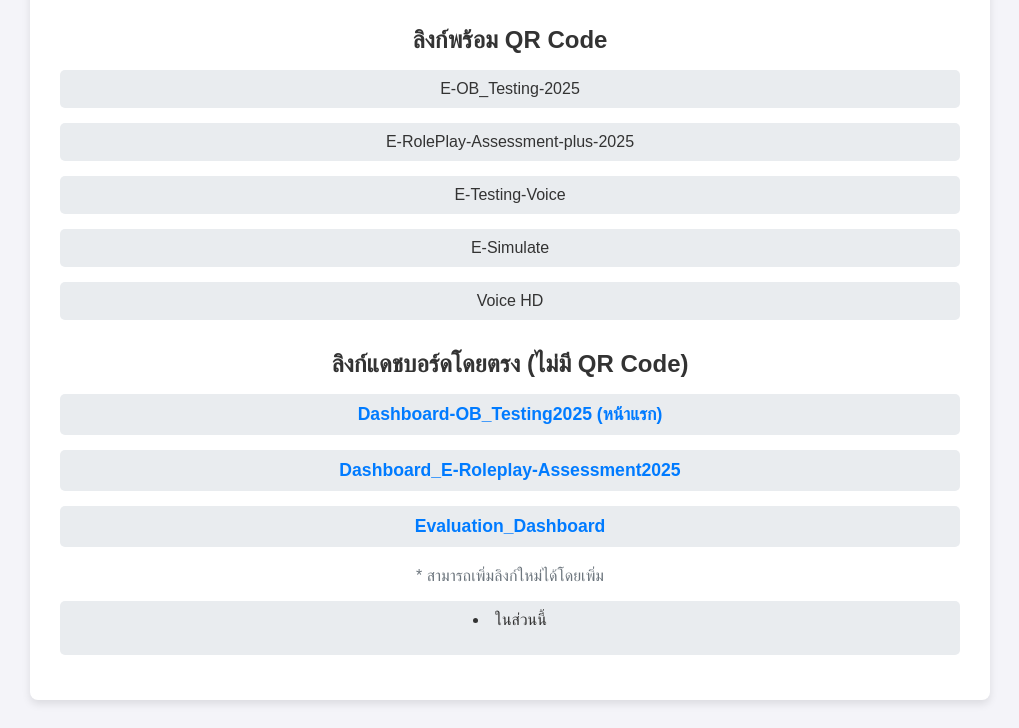
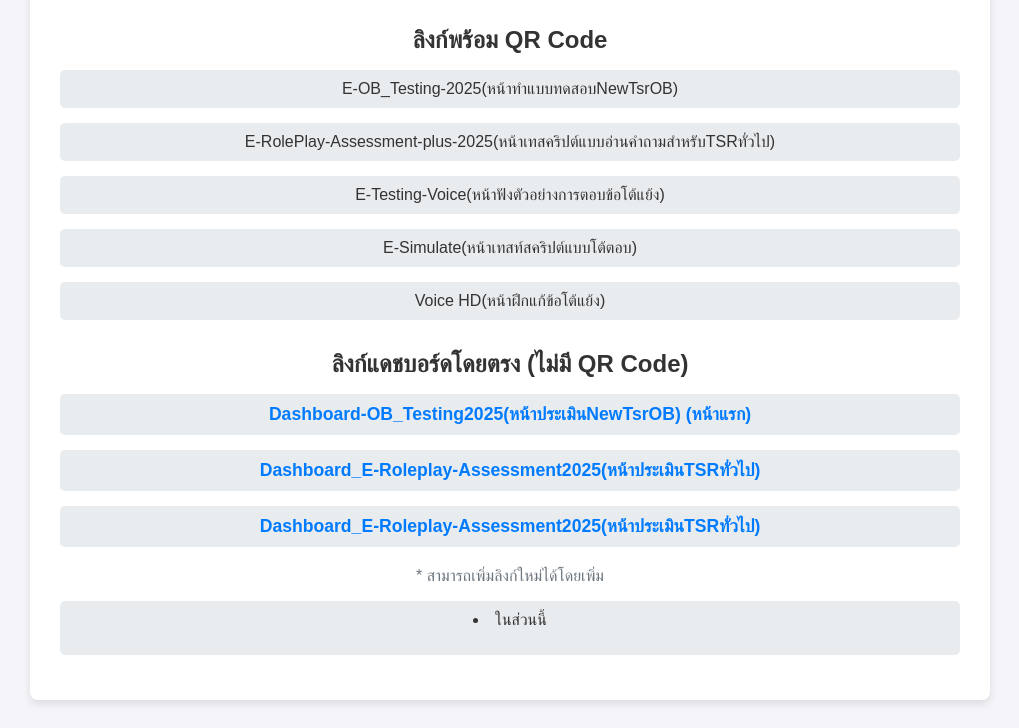
Before and after one commit to armthitikorn/Regiter-campaign, a plain HTML site: page index.html in a window 1280 px wide. Shown: the part 133-861 px from the top of the page, without its empty margins (130-1149 px from the left). Drawn offline with Linux system fonts and the light colour scheme.

Commit message:
Update index.html

```diff
--- a/index.html
+++ b/index.html
@@ -26,18 +26,18 @@ a.direct-link:hover { color: #0056b3; }
 <h1>📌 รายการแดชบอร์ด</h1>
 <h2>ลิงก์พร้อม QR Code</h2>
 <ul>
-  <li onclick="showQR('https://shorturl.asia/Nyxwa')">E-OB_Testing-2025</li>
-  <li onclick="showQR('https://shorturl.asia/SR8f0')">E-RolePlay-Assessment-plus-2025</li>
-  <li onclick="showQR('https://shorturl.asia/G926K')">E-Testing-Voice</li>
-  <li onclick="showQR('https://shorturl.asia/1v4HN')">E-Simulate</li>
-  <li onclick="showQR('https://shorturl.asia/V8nDP')">Voice HD</li>
+  <li onclick="showQR('https://shorturl.asia/Nyxwa')">E-OB_Testing-2025(หน้าทำแบบทดสอบNewTsrOB)</li>
+  <li onclick="showQR('https://shorturl.asia/SR8f0')">E-RolePlay-Assessment-plus-2025(หน้าเทสคริปต์แบบอ่านคำถามสำหรับTSRทั่วไป) </li>
+  <li onclick="showQR('https://shorturl.asia/G926K')">E-Testing-Voice(หน้าฟังตัวอย่างการตอบข้อโต้แย้ง)</li>
+  <li onclick="showQR('https://shorturl.asia/1v4HN')">E-Simulate(หน้าเทสท์สคริปต์แบบโต้ตอบ)</li>
+  <li onclick="showQR('https://shorturl.asia/V8nDP')">Voice HD(หน้าฝึกแก้ข้อโต้แย้ง)</li>
 </ul>
 
 <h2>ลิงก์แดชบอร์ดโดยตรง (ไม่มี QR Code)</h2>
 <ul>
-  <li><a class='direct-link' href='https://shorturl.asia/AiRLd' target='_blank'>Dashboard-OB_Testing2025 (หน้าแรก)</a></li>
-  <li><a class='direct-link' href='https://shorturl.asia/4pUKm' target='_blank'>Dashboard_E-Roleplay-Assessment2025</a></li>
-  <li><a class='direct-link' href='https://shorturl.asia/1LdmB' target='_blank'>Evaluation_Dashboard</a></li>
+  <li><a class='direct-link' href='https://shorturl.asia/AiRLd' target='_blank'>Dashboard-OB_Testing2025(หน้าประเมินNewTsrOB) (หน้าแรก)</a></li>
+  <li><a class='direct-link' href='https://shorturl.asia/4pUKm' target='_blank'>Dashboard_E-Roleplay-Assessment2025(หน้าประเมินTSRทั่วไป)</a></li>
+  <li><a class='direct-link' href='https://shorturl.asia/1LdmB' target='_blank'>Dashboard_E-Roleplay-Assessment2025(หน้าประเมินTSRทั่วไป)</a></li>
 </ul>
 <p style='margin-top: 20px; color: #6c757d;'>* สามารถเพิ่มลิงก์ใหม่ได้โดยเพิ่ม <li> ในส่วนนี้</p>
 </div>
```
